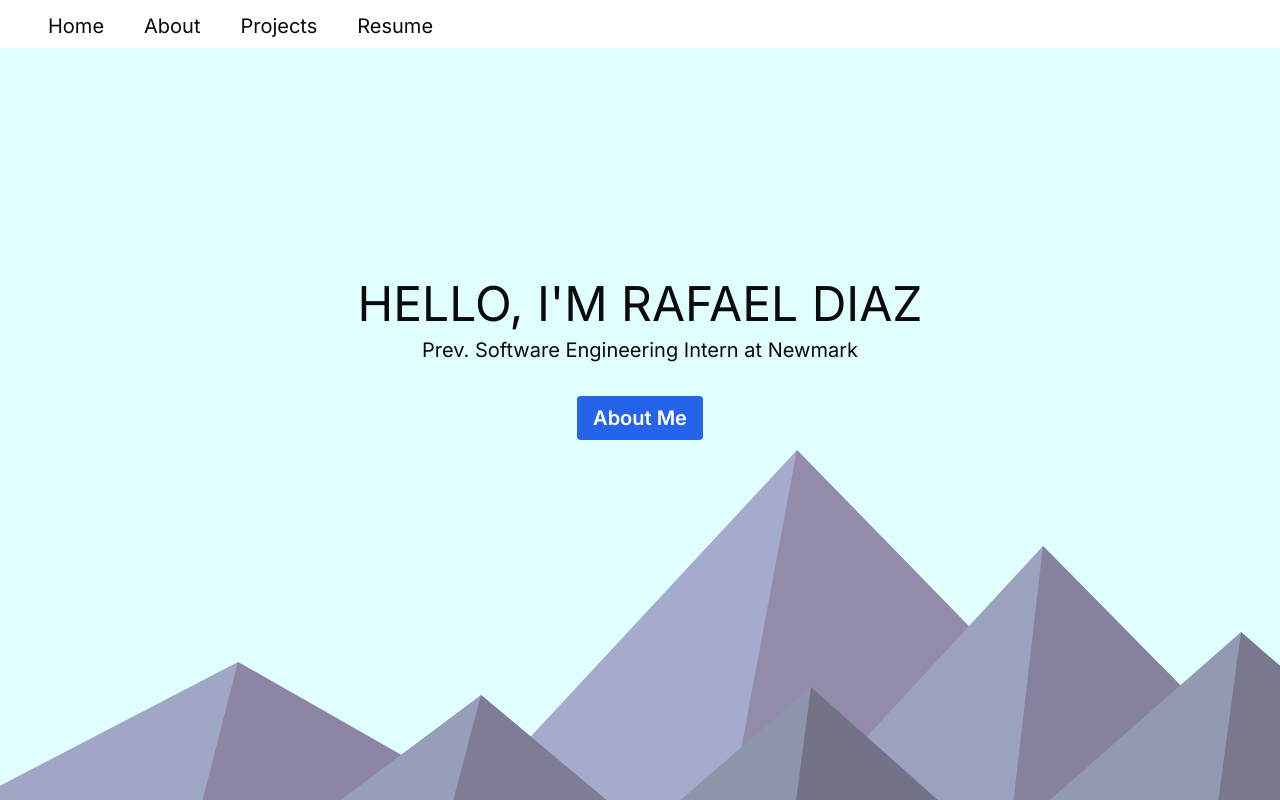
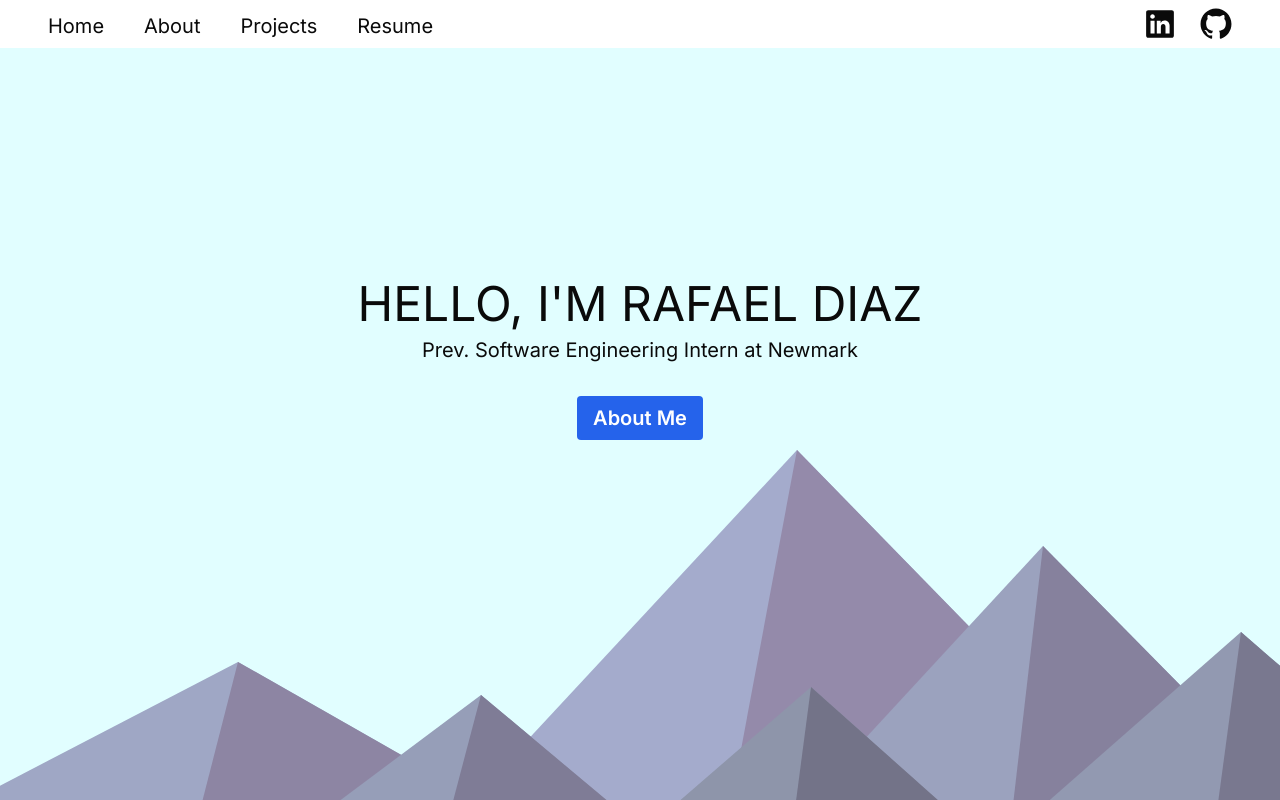
Before and after one commit to availe/Personal-Website-V2, a Next.js app: page / in a window 1280 px wide. Built offline with nearby package versions, Linux system fonts and the light colour scheme.

Commit message:
social links desktop

```diff
--- a/src/components/nav-bar.tsx
+++ b/src/components/nav-bar.tsx
@@ -2,10 +2,10 @@
 
 import { useMediaQuery } from "@/hooks/use-media-query";
 import { Drawer, DrawerContent, DrawerTrigger } from "./ui/drawer";
-import { MenuIcon, XIcon } from "lucide-react";
+import { Link, MenuIcon, XIcon } from "lucide-react";
 import NavbarListItem from "./nav-bar-list-item";
-import { usePathname, useRouter } from 'next/navigation';
-
+import { usePathname, useRouter } from "next/navigation";
+import { GitHubLogoIcon, LinkedInLogoIcon } from "@radix-ui/react-icons";
 
 export default function NavBar() {
   const pathname = usePathname();
@@ -18,13 +18,25 @@ export default function NavBar() {
   ];
 
   return (
-    <header className="md:fixed top-0 md:w-full md:bg-white z-10 md:p-2">
+    <header className="fixed top-0 right-0 w-full md:bg-white z-10 md:p-2">
       <nav className="relative">
+        <div className="flex justify-between">
           <ul className="hidden md:flex flex-row justify-start pr-16 pt-1">
             {navDict.map(({ href, text }, index) => (
               <NavbarListItem key={index} href={href} text={text} />
             ))}
           </ul>
+          <ul className="hidden md:flex gap-6 pr-10">
+            <a href="https://www.linkedin.com/in/rafael-diaz1/" target="_blank" rel="noopener noreferrer">
+              <LinkedInLogoIcon className="w-8 h-8" />
+              <span className="sr-only">LinkedIn</span>
+            </a>
+            <a href="https://github.com/availe" target="_blank" rel="noopener noreferrer">
+              <GitHubLogoIcon className="w-8 h-8" />
+              <span className="sr-only">GitHub</span>
+            </a>
+          </ul>
+        </div>
         <div className="md:hidden">
           <Drawer direction="right">
             <DrawerTrigger className="focus:outline-none absolute right-0 top-0 p-4">
```
Lines whose indentation alone changed are shown as unchanged.
